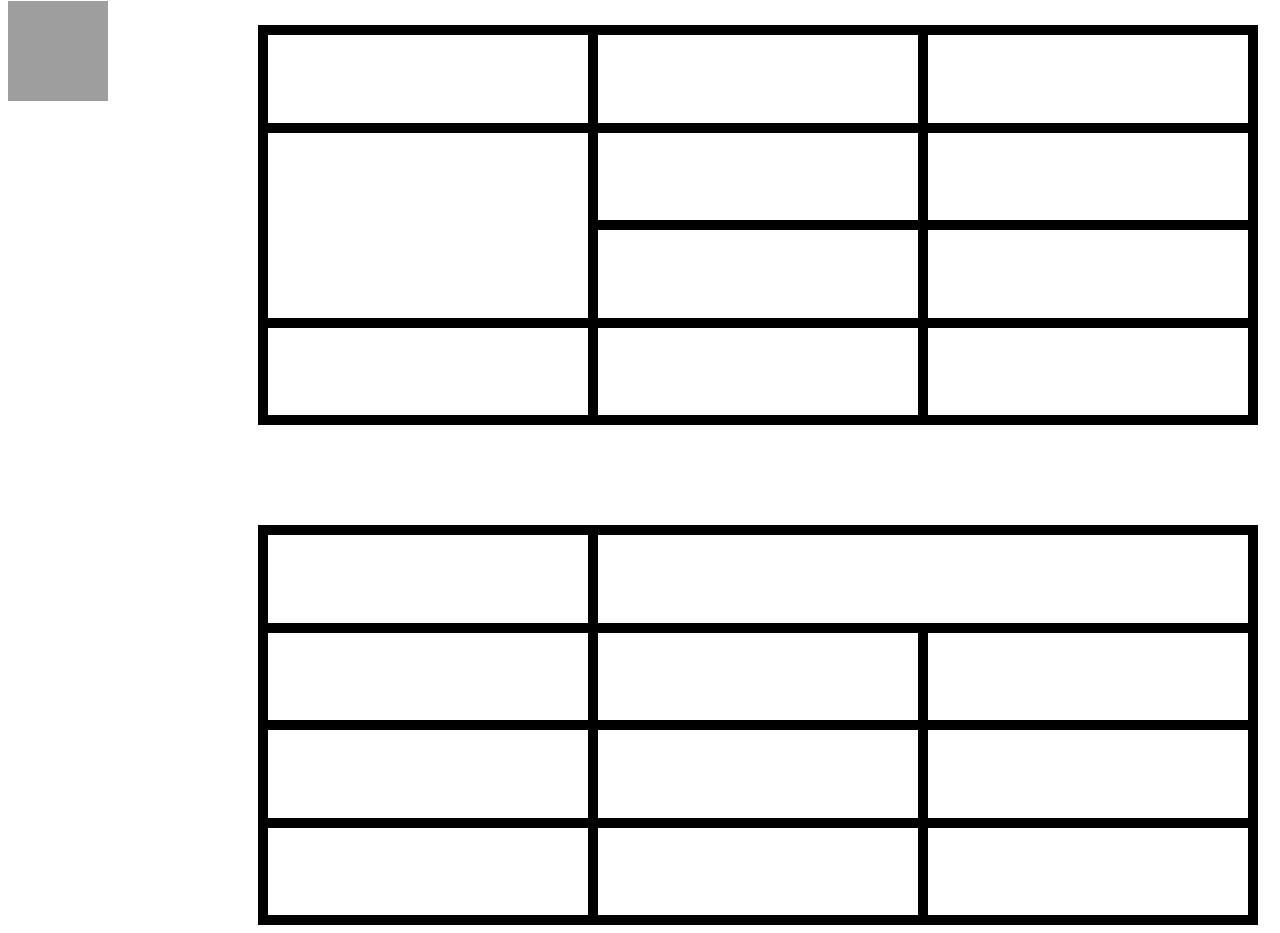
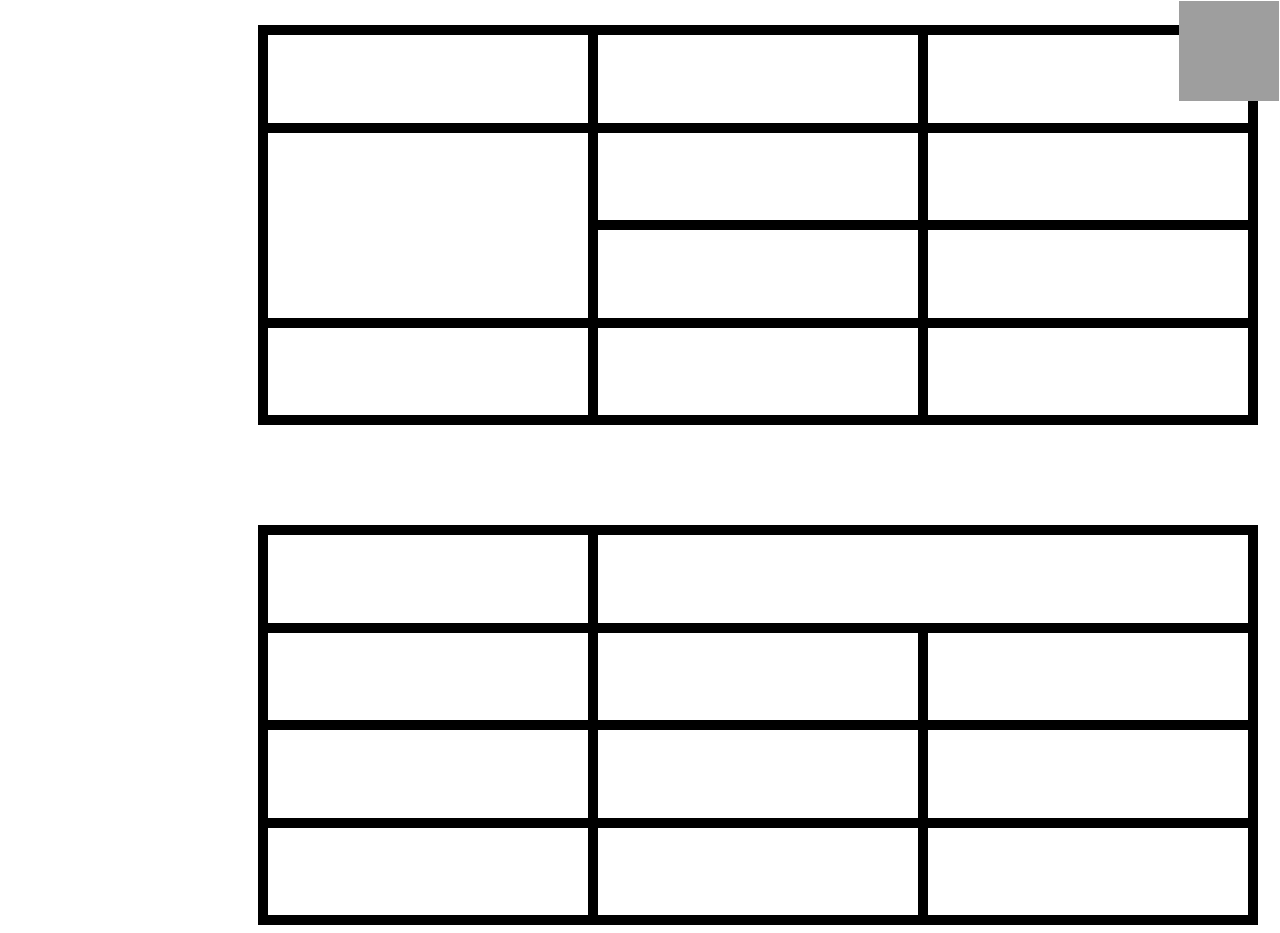
Before and after one commit to xeobt/projekt-2, a plain HTML site: page index.html in a window 1280 px wide. Drawn offline with Linux system fonts and the light colour scheme; grey boxes are pictures that could not be loaded.

Commit message:
Update style.css

```diff
--- a/style.css
+++ b/style.css
@@ -16,6 +16,7 @@ th{
 #goback{
     position: fixed;
     top: 1px;
+    right: 1px;
     height: 100px;
     width: 100px;
 }
```
